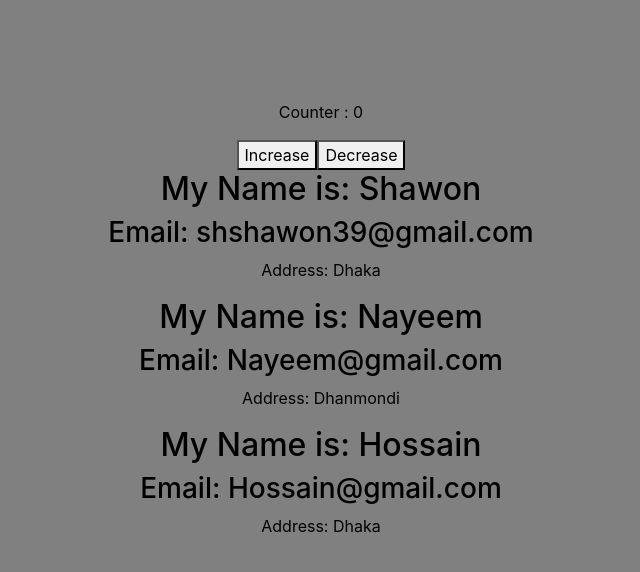
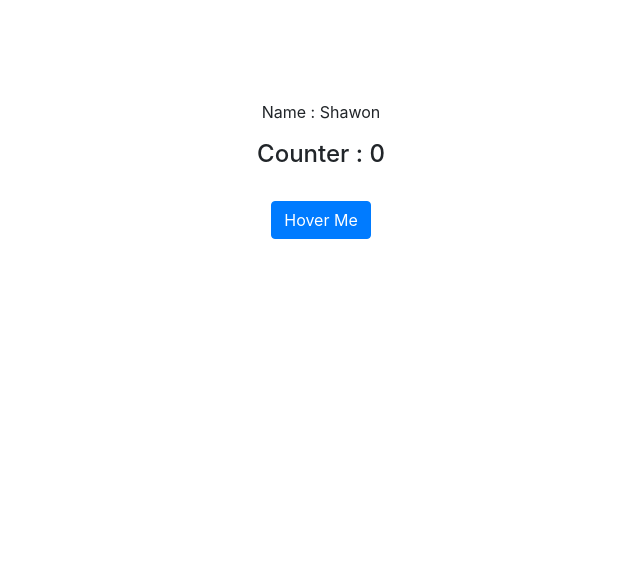
Before and after one commit to shawon39/45-days-of-code---React-JS, a React (Create React App) app: page / in a window 1280 px wide. Shown: the top 572 px of the page, without its empty margins (319-959 px from the left). Built offline with nearby package versions, Linux system fonts and the light colour scheme.

Commit message:
Worked on HigherOrderComponents

```diff
--- a/src/components/11-HigherOrderComponents/withCounter/withCounter.js
+++ b/src/components/11-HigherOrderComponents/withCounter/withCounter.js
@@ -23,6 +23,7 @@ const withCounter = (WrapperComponent, incrementNumber) => {
 				<WrapperComponent
 					count={this.state.count}
 					IncrementCounter={this.IncrementCounter}
+					name = "Shawon"
 					{...this.props}
 				/>
 			);
--- a/src/components/App.js
+++ b/src/components/App.js
@@ -1,7 +1,7 @@
 import React from "react";
 import "./App.css";
 // import PropsComp from "./1-PropsComp/PropsComp";
-import StateComp from "./2-StateComp/StateComp";
+// import StateComp from "./2-StateComp/StateComp";
 // import PrevState from "./2-StateComp/PrevState";
 // import EventComp from './3-EventComp/EventComp';
 // import EventComp2 from './3-EventComp/EventComp2';
@@ -13,7 +13,7 @@ import StateComp from "./2-StateComp/StateComp";
 // import PostForm from './8-FormComp/PostForm';
 // import LiftingStateUp from "./9-LiftingStateUp/LiftingStateUp";
 // import ClickCounter from "./11-HigherOrderComponents/ClickCounter/ClickCounter";
-// import HoverCounter from "./11-HigherOrderComponents/HoverCounter/HoverCounter";
+import HoverCounter from "./11-HigherOrderComponents/HoverCounter/HoverCounter";
 // import ContextAPI from "./12-ContextAPI/ContextAPI";
 // import Fragments from "./13-Fragments/Fragments";
 // import Fragments2 from './13-Fragments/Fragments2';
@@ -28,7 +28,7 @@ import StateComp from "./2-StateComp/StateComp";
 function App() {
 	return (
 		<div className="App">
-			<StateComp/>
+			<HoverCounter />
 		</div>
 	);
 }
--- a/src/index.css
+++ b/src/index.css
@@ -5,7 +5,6 @@ body {
     sans-serif;
   -webkit-font-smoothing: antialiased;
   -moz-osx-font-smoothing: grayscale;
-  background-color: gray;
 }
 
 code {
```
